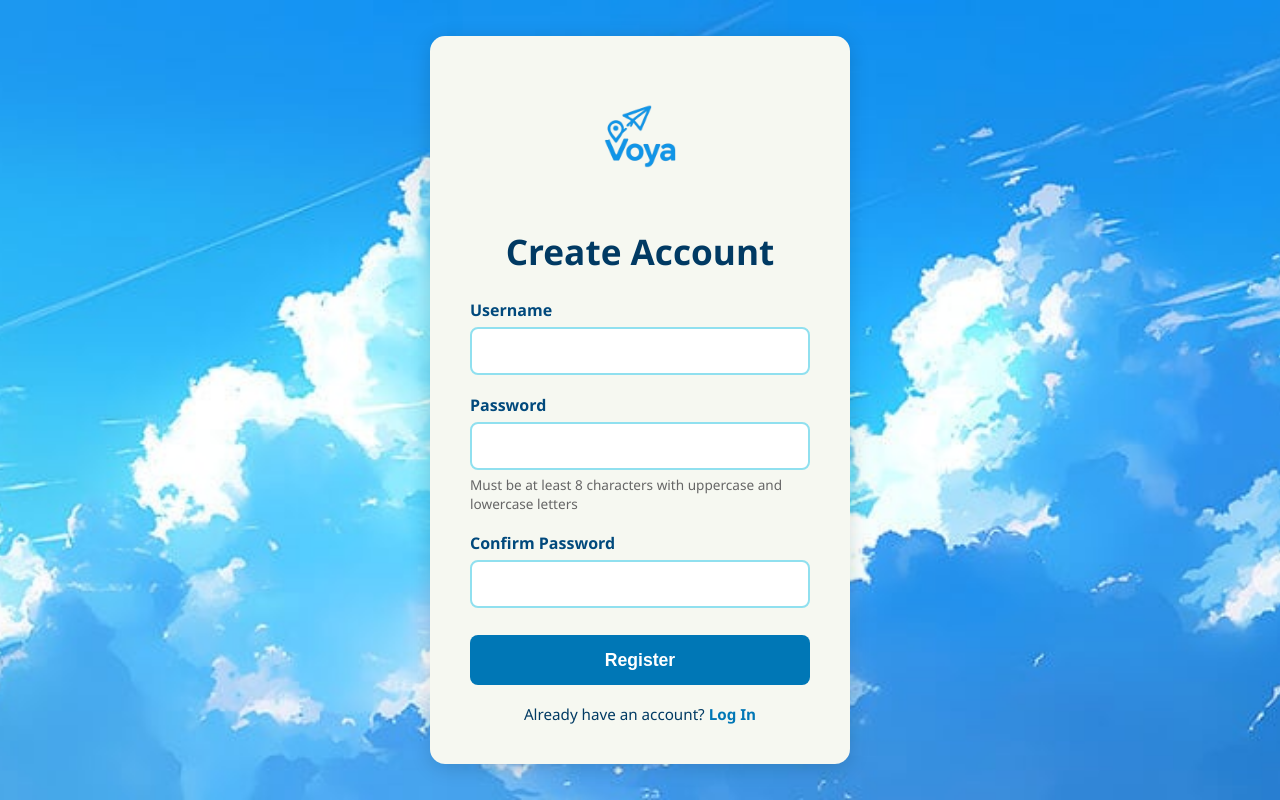
After one commit to Shujimaki/voya, a Flask app: page /register in a window 1280 px wide. The commit adds this page. Run offline with Flask 3, Linux system fonts and the light colour scheme.

Commit message:
Made Login and Register Page w/ Fixed Interface

```diff
--- a/app.py
+++ b/app.py
@@ -1,11 +1,15 @@
-from flask import Flask, render_template, request, redirect, url_for, jsonify, abort
+from flask import Flask, render_template, request, redirect, url_for, jsonify, abort, session
 from markupsafe import escape
 import sqlite3
 import os
 import json
 from datetime import datetime, timedelta
+from functools import wraps
+import re
+import bcrypt
 
 app = Flask(__name__)
+app.secret_key = os.urandom(24)  # Required for session management
 
 # Create database if it doesn't exist
 DB_NAME = 'voya.db'
@@ -52,17 +56,115 @@ if not os.path.exists(DB_NAME):
     conn.close()
 
 
+def login_required(f):
+    @wraps(f)
+    def decorated_function(*args, **kwargs):
+        if 'username' not in session:
+            return redirect(url_for('login'))
+        return f(*args, **kwargs)
+    return decorated_function
+
+
+def is_valid_password(password):
+    # At least 8 characters long
+    # Contains at least one uppercase and one lowercase letter
+    if len(password) < 8:
+        return False
+    if not re.search(r'[A-Z]', password):
+        return False
+    if not re.search(r'[a-z]', password):
+        return False
+    return True
+
+
+@app.route('/login', methods=['GET', 'POST'])
+def login():
+    if 'username' in session:
+        return redirect(url_for('dashboard'))
+
+    if request.method == 'POST':
+        username = request.form.get('username')
+        password = request.form.get('password')
+
+        conn = sqlite3.connect(DB_NAME)
+        c = conn.cursor()
+        c.execute("SELECT password FROM users WHERE username = ?", (username,))
+        user = c.fetchone()
+        conn.close()
+
+        if user and bcrypt.checkpw(password.encode('utf-8'), user[0]):
+            session['username'] = username
+            return redirect(url_for('dashboard'))
+        return render_template('login.html', error='Invalid username or password')
+
+    return render_template('login.html')
+
+
+@app.route('/register', methods=['GET', 'POST'])
+def register():
+    if 'username' in session:
+        return redirect(url_for('dashboard'))
+
+    if request.method == 'POST':
+        username = request.form.get('username')
+        password = request.form.get('password')
+        confirm_password = request.form.get('confirm_password')
+
+        if not username or not password or not confirm_password:
+            return render_template('register.html', error='All fields are required')
+
+        if password != confirm_password:
+            return render_template('register.html', error='Passwords do not match')
+
+        if not is_valid_password(password):
+            return render_template('register.html',
+                                error='Password must be at least 8 characters long and contain uppercase and lowercase letters')
+
+        conn = sqlite3.connect(DB_NAME)
+        c = conn.cursor()
+
+        # Check if username exists
+        c.execute("SELECT * FROM users WHERE username = ?", (username,))
+        if c.fetchone():
+            conn.close()
+            return render_template('register.html', error='Username already exists')
+
+        # Hash password and create new user
+        try:
+            hashed = bcrypt.hashpw(password.encode('utf-8'), bcrypt.gensalt())
+            c.execute("INSERT INTO users (username, password) VALUES (?, ?)",
+                     (username, hashed))
+            conn.commit()
+            session['username'] = username
+            return redirect(url_for('dashboard'))
+        except Exception as e:
+            conn.rollback()
+            return render_template('register.html', error='Registration failed')
+        finally:
+            conn.close()
+
+    return render_template('register.html')
+
+
+@app.route('/logout')
+def logout():
+    session.pop('username', None)
+    return redirect(url_for('login'))
+
+
 @app.route("/")
+@login_required
 def dashboard():
     conn = sqlite3.connect(DB_NAME)
     c = conn.cursor()
     c.execute("SELECT * FROM trips")
     trips = c.fetchall()
     conn.close()
-    return render_template("dashboard.html", trips=trips, trips_json=json.dumps(trips))
+    return render_template("dashboard.html", username=session['username'], trips=trips, trips_json=json.dumps(trips))
 
 
 @app.route("/add", methods=["POST"])
+@login_required
 def add_trip():
     destination = request.form.get("destination")
     arrival = request.form.get("arrival")
@@ -79,6 +181,7 @@ def add_trip():
 
 
 @app.route("/delete/<int:trip_id>")
+@login_required
 def delete_trip(trip_id):
     conn = sqlite3.connect(DB_NAME)
     c = conn.cursor()
@@ -107,6 +210,7 @@ def delete_trip(trip_id):
 
 
 @app.route("/trip/<int:trip_id>", methods=["GET", "POST"])
+@login_required
 def itinerary(trip_id):
     conn = sqlite3.connect(DB_NAME)
     c = conn.cursor()
@@ -183,6 +287,7 @@ def get_valid_days_for_trip(trip_id):
 
 
 @app.route("/trip/<int:trip_id>/add_stop", methods=["POST"])
+@login_required
 def add_stop_ajax(trip_id):
     if not request.headers.get('X-Requested-With') == 'XMLHttpRequest':
         abort(403)
@@ -226,6 +331,7 @@ def add_stop_ajax(trip_id):
 
 
 @app.route("/edit_stop/<int:stop_id>", methods=["POST"])
+@login_required
 def edit_stop(stop_id):
     if not request.headers.get('X-Requested-With') == 'XMLHttpRequest':
         abort(403)
@@ -264,6 +370,7 @@ def edit_stop(stop_id):
 
 
 @app.route("/delete_stop/<int:stop_id>", methods=["POST"])
+@login_required
 def delete_stop(stop_id):
     if not request.headers.get('X-Requested-With') == 'XMLHttpRequest':
         abort(403)
@@ -284,6 +391,7 @@ def delete_stop(stop_id):
 
 
 @app.route("/new", methods=["GET", "POST"])
+@login_required
 def new_trip():
     current_date = datetime.now().strftime("%Y-%m-%d")
     if request.method == "POST":
@@ -308,6 +416,7 @@ def new_trip():
 
 
 @app.route("/edit_trip/<int:trip_id>", methods=["POST"])
+@login_required
 def edit_trip(trip_id):
     data = request.get_json()
     destination = data.get("destination")
@@ -329,6 +438,7 @@ def edit_trip(trip_id):
 
 
 @app.route("/trip/<int:trip_id>/stops")
+@login_required
 def trip_stops(trip_id):
     # Only allow AJAX/JS requests
     if not request.headers.get('X-Requested-With') == 'XMLHttpRequest':
--- a/requirements.txt
+++ b/requirements.txt
@@ -1,3 +1,4 @@
 Flask==2.3.3
 Flask-Session
 gunicorn
+bcrypt
--- a/static/styles.css
+++ b/static/styles.css
@@ -1393,3 +1393,135 @@ input[type="text"] {
     font-size: clamp(0.9rem, 1.2vw, 1rem);
     padding: clamp(0.5rem, 0.8vw, 0.75rem);
 }
+
+/* Authentication Pages */
+.auth-bg {
+    position: fixed;
+    top: 0;
+    left: 0;
+    right: 0;
+    bottom: 0;
+    width: 100vw;
+    height: 100vh;
+    z-index: -2;
+    background: url("login_bg.jpg") center center no-repeat;
+    background-size: cover;
+    opacity: 1;
+    border-radius: 0;
+    pointer-events: none;
+}
+
+.auth-container {
+    min-height: 100vh;
+    display: flex;
+    align-items: center;
+    justify-content: center;
+    padding: 1rem;
+}
+
+.auth-box {
+    background: #F6F8F1;
+    border-radius: 15px;
+    padding: clamp(1.5rem, 4vw, 2.5rem);
+    width: min(420px, 95%);
+    box-shadow: 0 4px 20px rgba(0, 0, 0, 0.15);
+    text-align: center;
+}
+
+.auth-logo {
+    display: block;
+    margin: 0 auto 1.5rem;
+}
+
+.auth-logo img {
+    height: auto;
+    width: clamp(120px, 30%, 160px);
+}
+
+.auth-box h1 {
+    color: #013A63;
+    font-size: clamp(1.8rem, 4vw, 2.2rem);
+    margin-bottom: 1.5rem;
+}
+
+.auth-error {
+    background: #ffe6e6;
+    color: #d00000;
+    padding: 0.8rem;
+    border-radius: 8px;
+    margin-bottom: 1rem;
+    font-size: 0.95rem;
+    border: 1px solid #ffcccc;
+}
+
+.auth-form {
+    text-align: left;
+}
+
+.form-group {
+    margin-bottom: 1.2rem;
+}
+
+.form-group label {
+    display: block;
+    color: #01497C;
+    font-weight: 600;
+    margin-bottom: 0.4rem;
+    font-size: 1rem;
+}
+
+.form-group input {
+    width: 100%;
+    padding: 0.8rem;
+    border: 2px solid #90e0ef;
+    border-radius: 8px;
+    font-size: 1rem;
+    transition: border-color 0.2s;
+}
+
+.form-group input:focus {
+    border-color: #0077B6;
+    outline: none;
+}
+
+.password-hint {
+    display: block;
+    color: #666;
+    font-size: 0.85rem;
+    margin-top: 0.3rem;
+}
+
+.auth-btn {
+    width: 100%;
+    background: #0077B6;
+    color: #fff;
+    border: none;
+    border-radius: 8px;
+    padding: 0.9rem;
+    font-size: 1.1rem;
+    font-weight: 600;
+    cursor: pointer;
+    margin-top: 0.5rem;
+    transition: background 0.2s;
+}
+
+.auth-btn:hover {
+    background: #005f99;
+}
+
+.auth-alt {
+    text-align: center;
+    margin-top: 1.2rem;
+    color: #013A63;
+    font-size: 0.95rem;
+}
+
+.auth-alt a {
+    color: #0077B6;
+    text-decoration: none;
+    font-weight: 600;
+}
+
+.auth-alt a:hover {
+    text-decoration: underline;
+}
--- a/templates/dashboard.html
+++ b/templates/dashboard.html
@@ -17,7 +17,6 @@
         <button class="arrow-btn" id="next-btn">&#8594;</button>
     </div>
 </section>
-<!-- prettier-ignore -->
 <script>
   window.allTrips = {{ trips_json|safe }};
 </script>
--- /dev/null
+++ b/templates/register.html
@@ -0,0 +1,42 @@
+<!DOCTYPE html>
+<html lang="en">
+<head>
+    <meta charset="UTF-8">
+    <meta name="viewport" content="width=device-width, initial-scale=1.0">
+    <title>Register - Voya</title>
+    <link rel="stylesheet" href="{{ url_for('static', filename='styles.css') }}">
+</head>
+<body>
+    <div class="auth-bg"></div>
+    <div class="auth-container">
+        <div class="auth-box">
+            <a href="/" class="logo auth-logo">
+                <img src="{{ url_for('static', filename='logo.png') }}" alt="Voya Logo">
+            </a>
+            <h1>Create Account</h1>
+            {% if error %}
+            <div class="auth-error">{{ error }}</div>
+            {% endif %}
+            <form method="post" class="auth-form">
+                <div class="form-group">
+                    <label for="username">Username</label>
+                    <input type="text" id="username" name="username" required autocomplete="off">
+                </div>
+                <div class="form-group">
+                    <label for="password">Password</label>
+                    <input type="password" id="password" name="password" required>
+                    <small class="password-hint">Must be at least 8 characters with uppercase and lowercase letters</small>
+                </div>
+                <div class="form-group">
+                    <label for="confirm_password">Confirm Password</label>
+                    <input type="password" id="confirm_password" name="confirm_password" required>
+                </div>
+                <button type="submit" class="auth-btn">Register</button>
+                <div class="auth-alt">
+                    Already have an account? <a href="{{ url_for('login') }}">Log In</a>
+                </div>
+            </form>
+        </div>
+    </div>
+</body>
+</html>
```
Also changed, not shown: templates/login.html (added, +37 -0 lines), voya.db.
